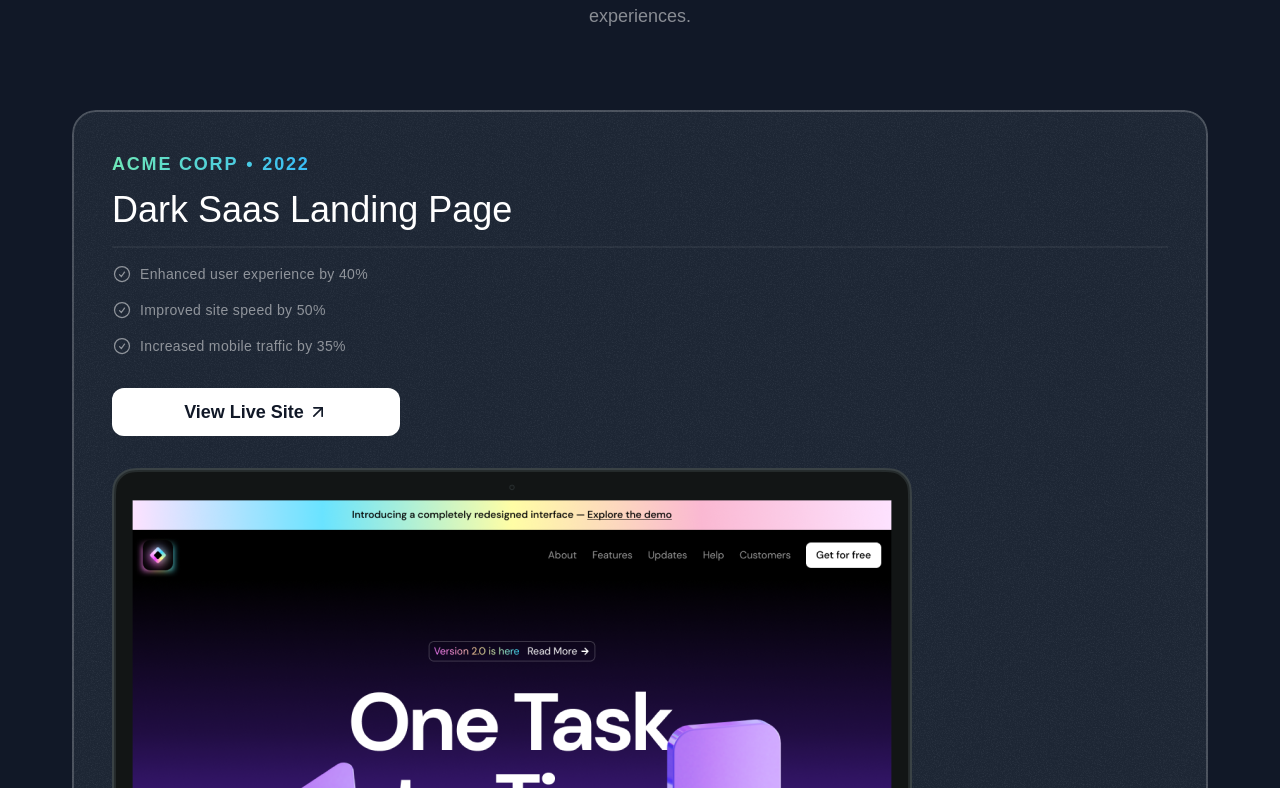
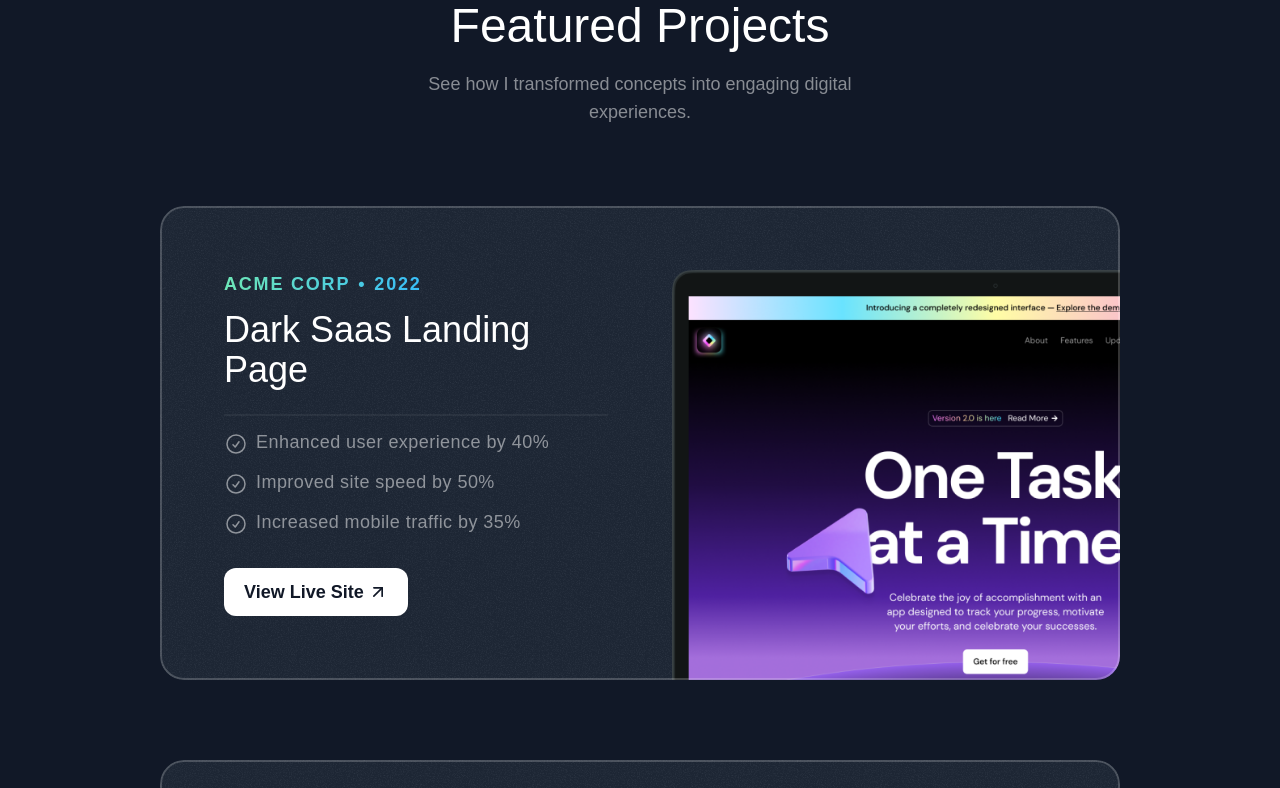
Before and after one commit to satyadalei/portfolio3, a Next.js app: page / in a window 1280 px wide. Shown: the part 1032-1820 px from the top of the page. Built offline with nearby package versions, Linux system fonts and the light colour scheme; a web font is replaced by a local one.

Commit message:
Added projects section

```diff
--- a/src/app/globals.css
+++ b/src/app/globals.css
@@ -11,3 +11,9 @@
     @apply absolute inset-0 border-2 top-1/2 left-1/2 -translate-x-1/2 -translate-y-1/2 rounded-full border-emerald-300/5 shadow-[0_0_80px_inset] shadow-emerald-300/5;
   }
 }
+
+@layer utilities {
+  .container {
+    @apply lg:max-w-5xl;
+  }
+}
--- a/src/sections/Projects.tsx
+++ b/src/sections/Projects.tsx
@@ -47,7 +47,7 @@ const portfolioProjects = [
 
 export const ProjectsSection = () => {
   return (
-    <section className="pb-16">
+    <section className="pb-16 lg:pt-24">
       <div className="container">
         <p className="text-center uppercase font-semibold tracking-wider bg-gradient-to-r from-emerald-300 to-sky-400 text-transparent mx-auto w-fit bg-clip-text md:text-lg">
           Real-world Results
@@ -64,7 +64,7 @@ export const ProjectsSection = () => {
             return (
               <div
                 key={project.title}
-                className="bg-gray-800 rounded-3xl relative after:content-[''] z-0 after:absolute after:inset-0 after:z-10 overflow-hidden after:outline-2 after:outline after:-outline-offset-2 after:rounded-3xl after:outline-white/20 px-8 pt-8 md:px-10 md:pt-10 after:pointer-events-none"
+                className="bg-gray-800 rounded-3xl relative after:content-[''] z-0 after:absolute after:inset-0 after:z-10 overflow-hidden after:outline-2 after:outline after:-outline-offset-2 after:rounded-3xl after:outline-white/20 px-8 pt-8 md:px-10 lg:pt-16 lg:px-16 md:pt-10 after:pointer-events-none"
               >
                 <div
                   className="absolute inset-0 -z-10 opacity-5"
@@ -72,7 +72,8 @@ export const ProjectsSection = () => {
                     background: `url(${GrainTexture.src})`,
                   }}
                 ></div>
-
+                <div className="lg:grid lg:grid-cols-2 lg:gap-16">
+                  <div className="lg:pb-16">
                     <div className="flex">
                       <div className="bg-gradient-to-r from-emerald-300 to-sky-400 text-transparent bg-clip-text inline-flex font-bold uppercase gap-2 tracking-widest text-sm md:text-lg">
                         <span>{project.company}</span>
@@ -83,15 +84,15 @@ export const ProjectsSection = () => {
                     <h1 className="font-serif text-2xl md:text-4xl mt-2 md:mt-3">
                       {project.title}
                     </h1>
-                <hr className="border-t-2 border-white/5 mt-4" />
+                    <hr className="border-t-2 border-white/5 mt-4 md:mt-6" />
                     <ul className="flex flex-col gap-4 mt-4">
                       {project.results.map((result, i) => {
                         return (
                           <li
-                        className="flex gap-2 text-sm text-white/50 tracking-wide "
+                            className="flex gap-2 text-sm md:text-[18px] text-white/50 tracking-wide "
                             key={result.title}
                           >
-                        <CheckedIcon className="size-5" />
+                            <CheckedIcon className="size-5 md:size-6" />
                             <span>{result.title}</span>
                           </li>
                         );
@@ -99,19 +100,23 @@ export const ProjectsSection = () => {
                     </ul>
 
                     <a href={project.link} className="">
-                  <button className="bg-white text-gray-900 font-semibold text-lg max-w-72 h-12 rounded-xl w-full inline-flex items-center justify-center gap-1 mt-8">
+                      <button className="bg-white text-gray-900 font-semibold text-lg md:max-w-fit px-5 h-12 rounded-xl w-full inline-flex items-center justify-center gap-1 mt-8">
                         <span>View Live Site</span>
                         <span>
                           <ArrowUp className="size-5" />
                         </span>
                       </button>
                     </a>
+                  </div>
 
+                  <div className="relative">
                     <Image
-                  className="mt-8 -mb-4"
+                      className="mt-8 lg:mt-0 -mb-4 lg:absolute lg:h-full lg:max-w-none lg:w-auto"
                       src={project.image}
                       alt={project.title}
                     />
+                  </div>
+                </div>
               </div>
             );
           })}
```
Lines whose indentation alone changed are shown as unchanged.
